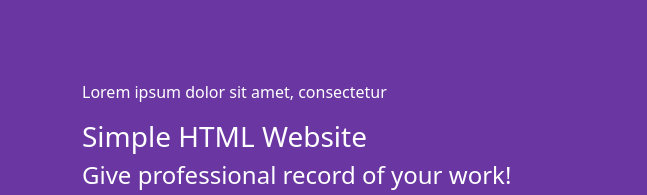
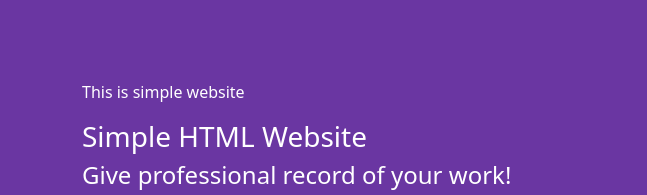
Before and after one commit to Sisirapuppala/Bootstrap-Project-1, a plain HTML site: page index.html in a window 1280 px wide. Shown: the part 1134-1329 px from the top of the page, 0-647 px from the left. Drawn offline with nearby package versions, Linux system fonts and the light colour scheme.

Commit message:
texts changes

```diff
--- a/index.html
+++ b/index.html
@@ -102,7 +102,7 @@
             <div class="container">
                 <div class="row g-4 align-items-center">
                     <div class="col-12 col-md-6">
-                        <p>Lorem ipsum dolor sit amet, consectetur</p>
+                        <p>This is simple website</p>
                         <h3>Simple HTML Website</h3>
                         <h4>Give professional record of your work!</h4>
                         <ul>
```
